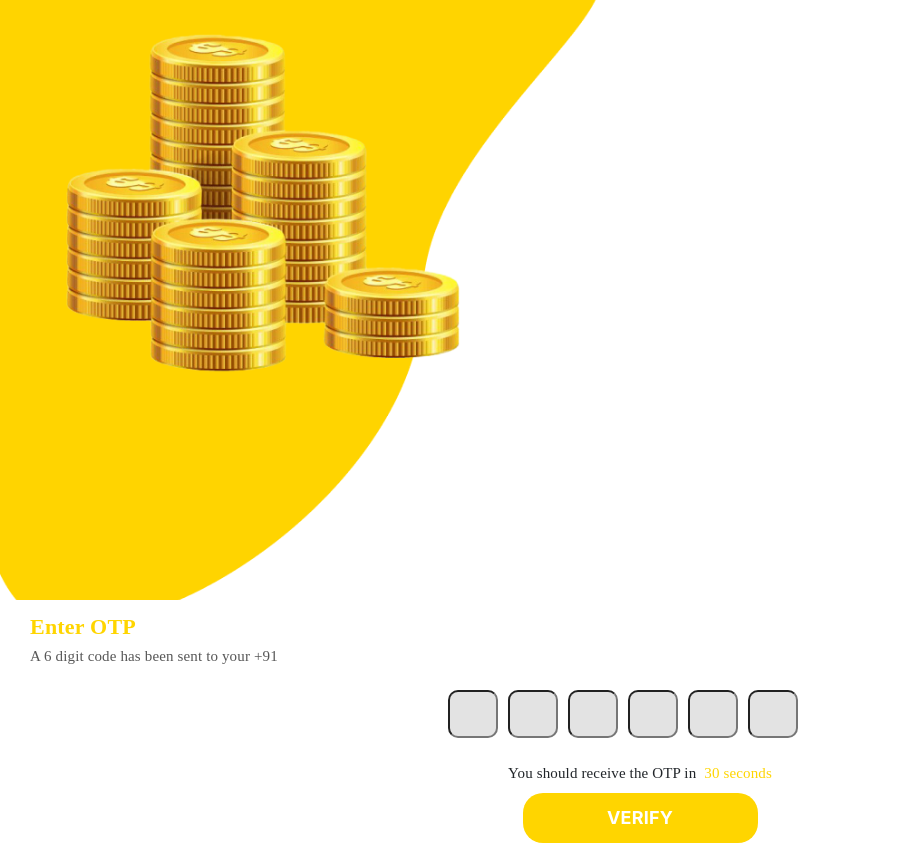
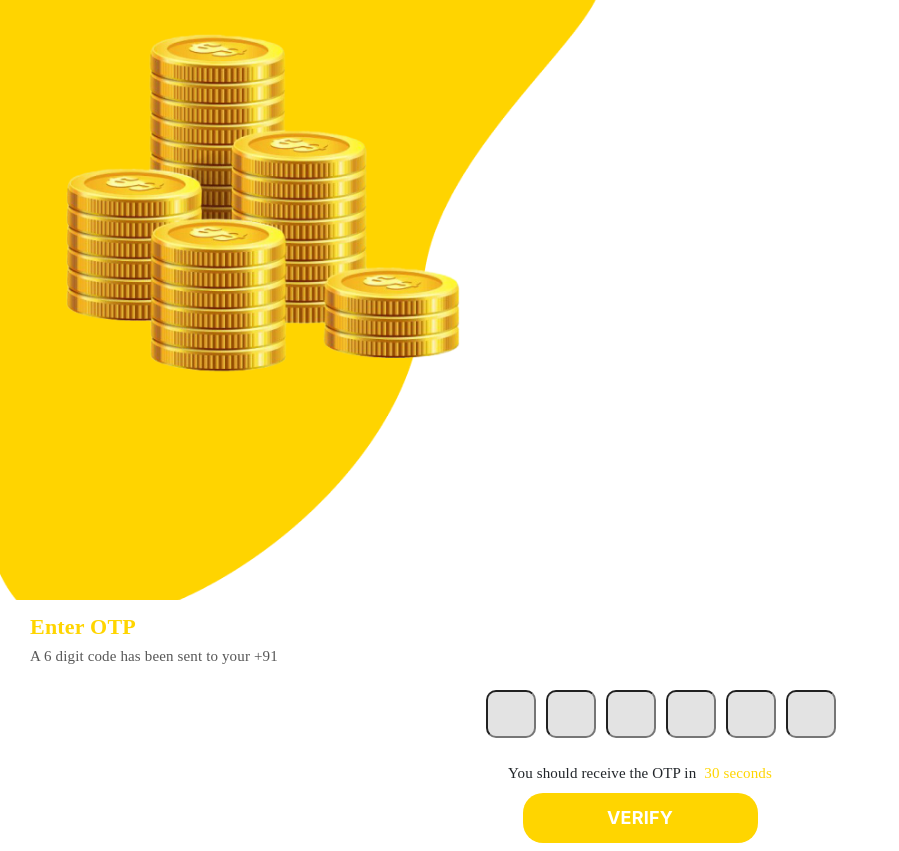
Before and after one commit to Soham-Kale/GirviApp, a React (Vite) app: page /verificationPage in a window 1280 px wide. Shown: the whole page, without its empty margins (0-899 px from the left). Built offline with nearby package versions, Linux system fonts and the light colour scheme.

Commit message:
Update VerificationPage.jsx

```diff
--- a/src/Component/VerificationPage/VerificationPage.jsx
+++ b/src/Component/VerificationPage/VerificationPage.jsx
@@ -111,7 +111,7 @@ function VerificationPage({ currentNumber }) {
                     </Typography>
 
                     <Box sx={{
-                        ml: {xl: "40%", lg: "35%",md: "35%",  sm: "20%", xs: "10%"},
+                        ml: {xl: "40%", lg: "38%",md: "35%",  sm: "20%", xs: "10%"},
                         width: {sx: "20px", }
                     }} className="otp-area">
                         {otpVal.map((data, i) => {
```
